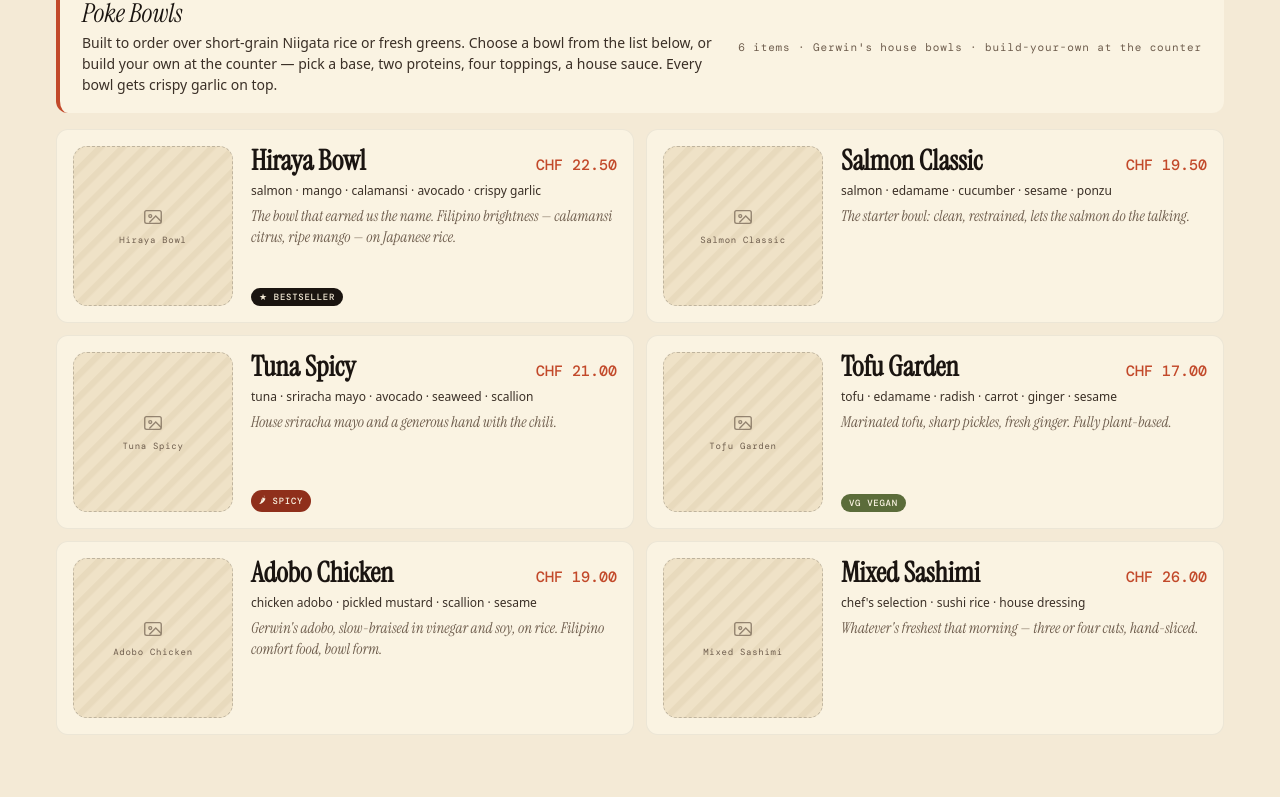
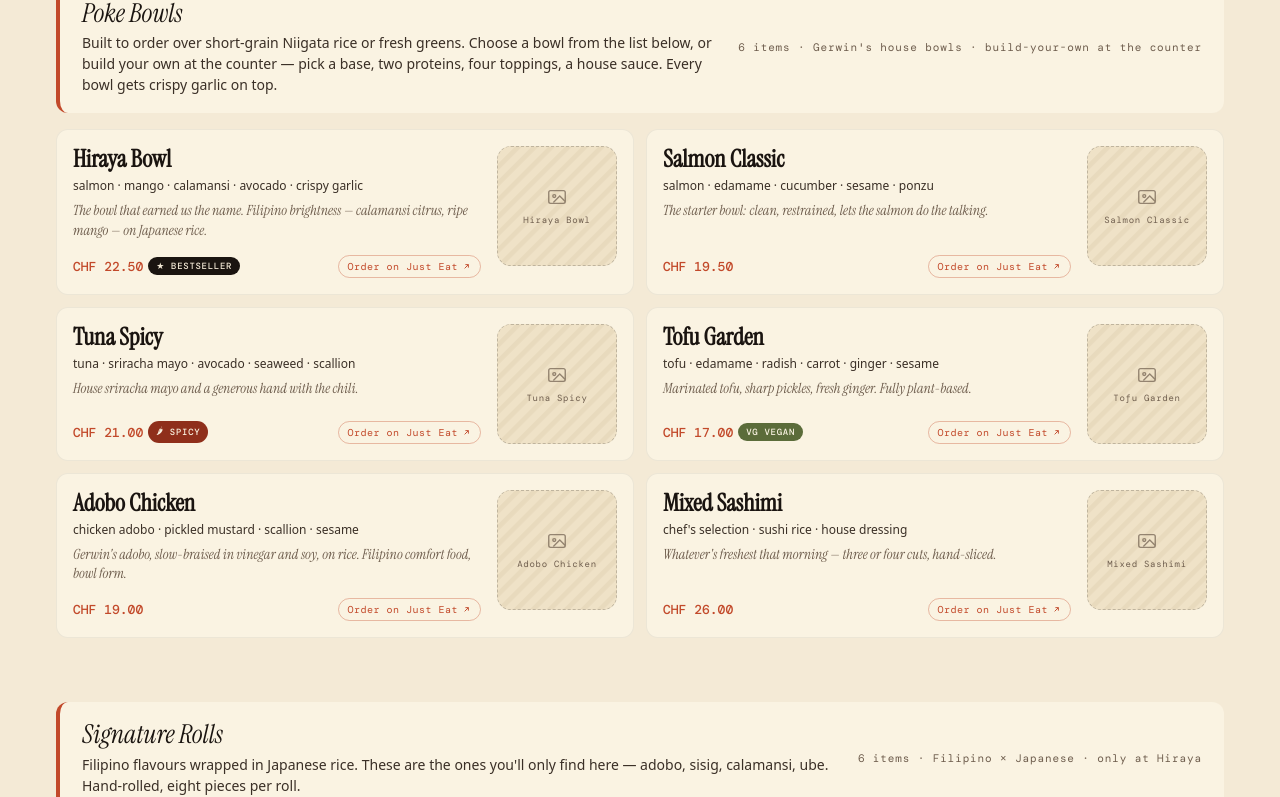
Before and after one commit to baselbill/hiraya, a React (Vite) app: page / in a window 1280 px wide. Shown: the part 2236-3033 px from the top of the page. Built offline with nearby package versions, Linux system fonts and the light colour scheme; a web font is replaced by a local one.

Commit message:
feat: per-item order links, text-left image-right card layout

```diff
--- a/src/components/website.jsx
+++ b/src/components/website.jsx
@@ -402,52 +402,51 @@ const FusionStory = ({ lang }) => (
 // ── Menu ──
 const MenuCard = ({ item, lang, isMobile = false }) => {
   const desc = ITEM_I18N[item.id] && ITEM_I18N[item.id][lang];
-  // Mobile: text left, small thumbnail right (Just Eat mobile pattern)
-  // Desktop: large thumbnail left, text right
+  const imgW = isMobile ? 88 : 120;
   return (
     <article style={{
       display: 'grid',
-      gridTemplateColumns: isMobile ? '1fr 88px' : '160px 1fr',
-      gap: isMobile ? 12 : 18,
+      gridTemplateColumns: `1fr ${imgW}px`,
+      gap: isMobile ? 12 : 16,
       background: 'var(--linen)', borderRadius: 12, padding: isMobile ? 14 : 16,
       border: '1px solid rgba(26,20,16,0.06)',
     }}>
-      {!isMobile && <FoodPlaceholder label={item.name} />}
       <div style={{ display: 'flex', flexDirection: 'column', gap: 6, minWidth: 0 }}>
-        <div style={{ display: 'flex', justifyContent: 'space-between', alignItems: 'baseline', gap: 8 }}>
-          <h3 style={{ fontFamily: 'var(--f-display)', fontSize: isMobile ? 20 : 28, lineHeight: 1.05, margin: 0, color: 'var(--ink)' }}>
-            {item.name}
-          </h3>
-          {!isMobile && (
-            <span style={{ fontFamily: 'var(--f-mono)', fontSize: 15, color: 'var(--clay)', fontWeight: 500, whiteSpace: 'nowrap' }}>
-              CHF {item.price.toFixed(2)}
-            </span>
-          )}
-        </div>
+        <h3 style={{ fontFamily: 'var(--f-display)', fontSize: isMobile ? 20 : 24, lineHeight: 1.05, margin: 0, color: 'var(--ink)' }}>
+          {item.name}
+        </h3>
         <div style={{ fontFamily: 'var(--f-sans)', fontSize: 12, color: 'var(--ink-soft)', lineHeight: 1.5 }}>
           {item.ingredients}
         </div>
         {desc && !isMobile && (
-          <div style={{ fontFamily: 'var(--f-display)', fontStyle: 'italic', fontSize: 15, color: 'var(--ink-mute)', lineHeight: 1.4 }}>
+          <div style={{ fontFamily: 'var(--f-display)', fontStyle: 'italic', fontSize: 14, color: 'var(--ink-mute)', lineHeight: 1.4 }}>
             {desc}
           </div>
         )}
-        <div style={{ display: 'flex', justifyContent: 'space-between', alignItems: 'center', marginTop: 'auto', paddingTop: 6, flexWrap: 'wrap', gap: 6 }}>
-          <div style={{ display: 'flex', gap: 5, flexWrap: 'wrap' }}>
+        <div style={{ display: 'flex', justifyContent: 'space-between', alignItems: 'center', marginTop: 'auto', paddingTop: 8, flexWrap: 'wrap', gap: 6 }}>
+          <div style={{ display: 'flex', gap: 5, flexWrap: 'wrap', alignItems: 'center' }}>
+            <span style={{ fontFamily: 'var(--f-mono)', fontSize: 13, color: 'var(--clay)', fontWeight: 500, whiteSpace: 'nowrap' }}>
+              CHF {item.price.toFixed(2)}
+            </span>
             {item.tags && item.tags.map(tag => <TagChip key={tag} tag={tag} lang={lang} small />)}
           </div>
-          {isMobile && (
-            <span style={{ fontFamily: 'var(--f-mono)', fontSize: 14, color: 'var(--clay)', fontWeight: 500, whiteSpace: 'nowrap' }}>
-              CHF {item.price.toFixed(2)}
-            </span>
-          )}
+          <a href={JUST_EAT_URL} target="_blank" rel="noopener noreferrer" style={{
+            fontFamily: 'var(--f-mono)', fontSize: 10, letterSpacing: '0.05em',
+            color: 'var(--clay)', textDecoration: 'none', whiteSpace: 'nowrap',
+            display: 'inline-flex', alignItems: 'center', gap: 4,
+            padding: '4px 9px', borderRadius: 999,
+            border: '1px solid rgba(194,73,42,0.35)',
+          }}>
+            {t(lang, 'cta.orderShort')}
+            <svg width="9" height="9" viewBox="0 0 24 24" fill="none" stroke="currentColor" strokeWidth="2.5">
+              <path d="M7 17 L17 7 M9 7 H17 V15" />
+            </svg>
+          </a>
         </div>
       </div>
-      {isMobile && (
-        <div style={{ alignSelf: 'center' }}>
-          <FoodPlaceholder label={item.name} />
-        </div>
-      )}
+      <div style={{ alignSelf: 'stretch' }}>
+        <FoodPlaceholder label={item.name} ratio="1/1" />
+      </div>
     </article>
   );
 };
```
